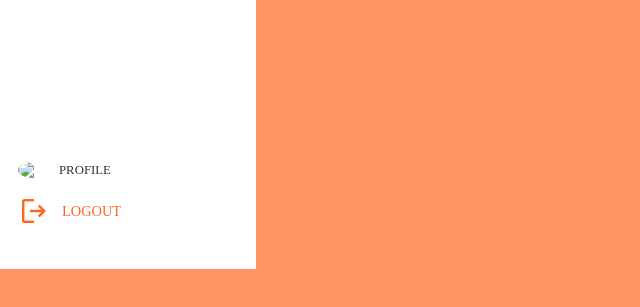
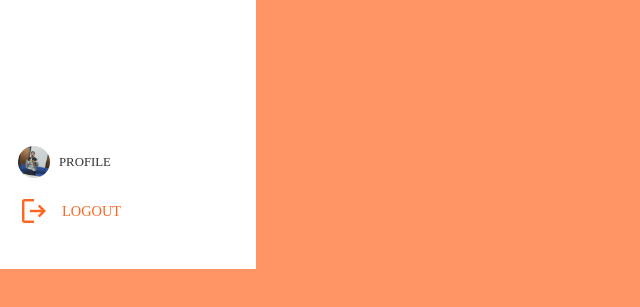
Before and after one commit to BManrriqueCastro/SIDEBAR-MENU, a plain HTML site: page index.html in a window 1280 px wide. Shown: the part 531-838 px from the top of the page, without its empty margins (0-640 px from the left). Drawn offline with nearby package versions, Linux system fonts and the light colour scheme; a web font is replaced by a local one.

Commit message:
Update index.html

```diff
--- a/index.html
+++ b/index.html
@@ -49,7 +49,7 @@
         <div class="sidebar_profile">
             <ul>
                 <li class="sidebar_item item--profile">
-                    <img src="../Material/Yo_2.png">
+                    <img src="Yo_2.png">
                     <span class="profile_option">PROFILE</span>
                 </li>
                 <li class="sidebar_item">
```
